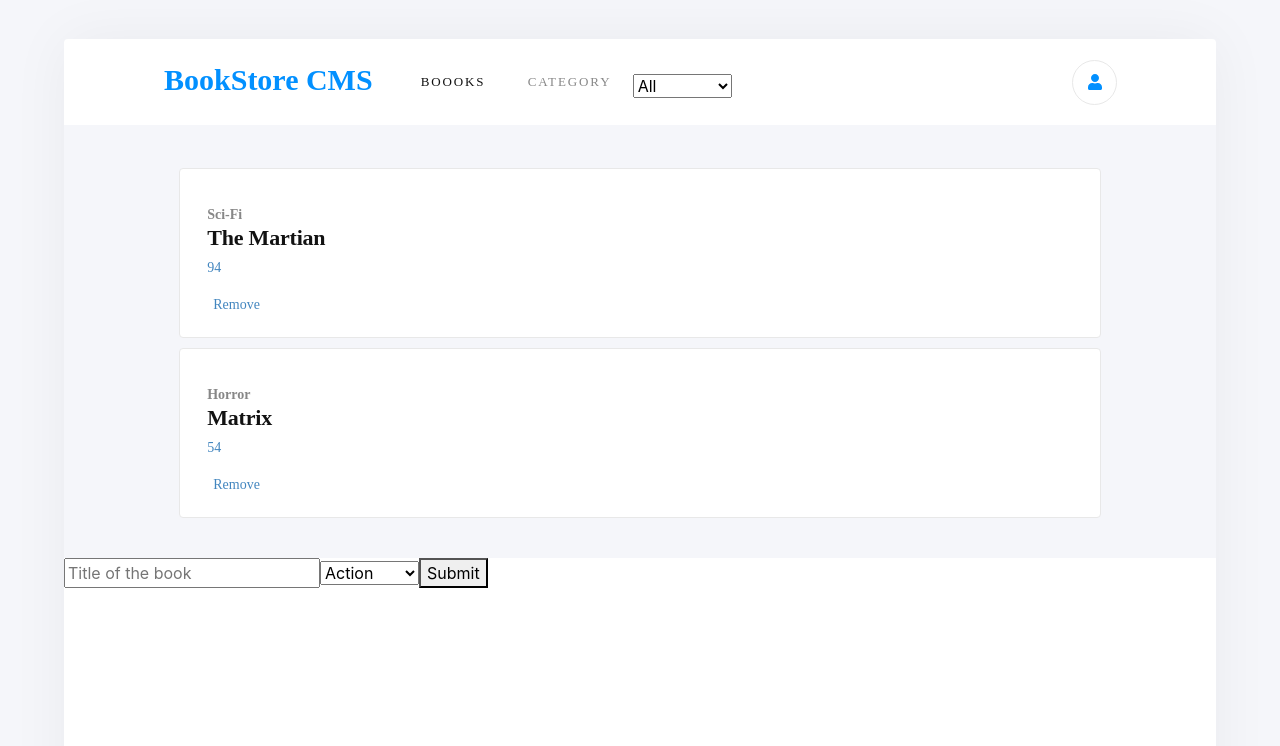
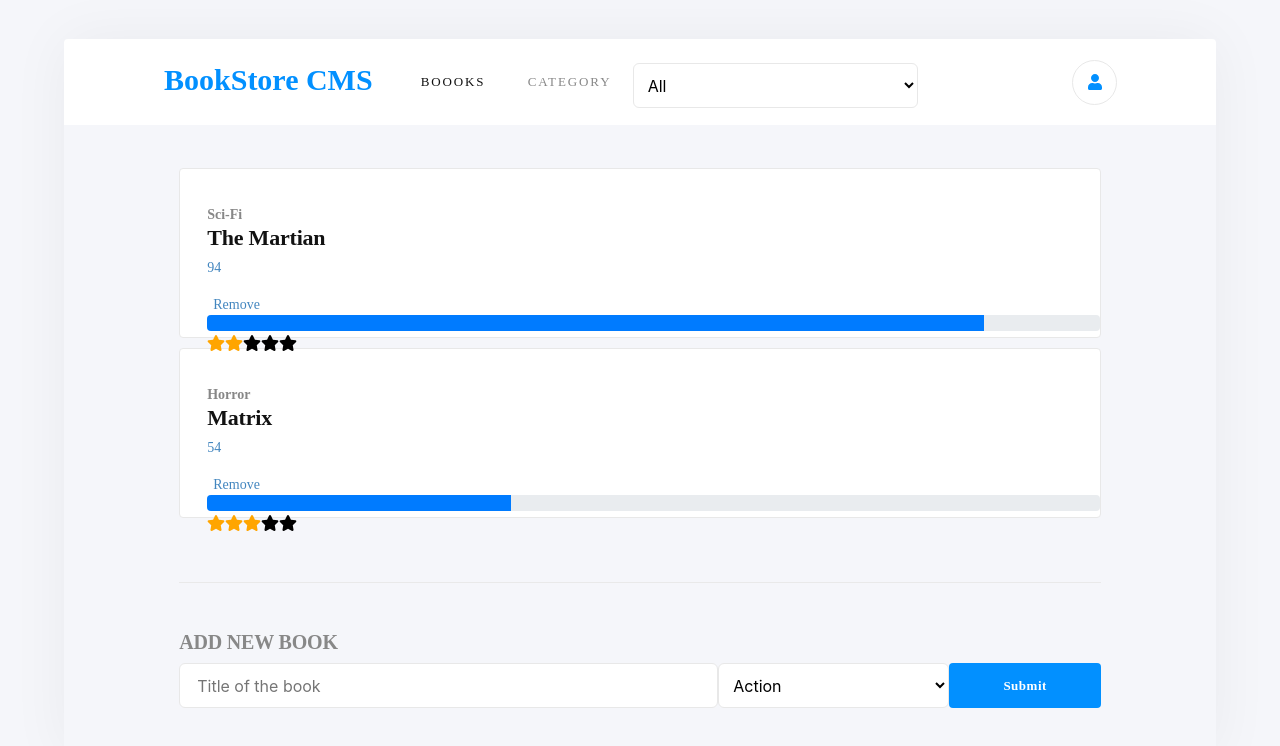
Before and after one commit to JuanPabloGil/BookStoreReact, a React (Create React App) app: page / in a window 1280 px wide. Shown: the part 110-856 px from the top of the page. Built offline with nearby package versions, Linux system fonts and the light colour scheme.

Commit message:
Create progressbar and stars rating  (by random)

```diff
--- a/package.json
+++ b/package.json
@@ -6,6 +6,7 @@
     "@fortawesome/fontawesome-svg-core": "^1.2.28",
     "@fortawesome/free-solid-svg-icons": "^5.13.0",
     "@fortawesome/react-fontawesome": "^0.1.10",
+    "@popperjs/core": "^2.4.2",
     "@testing-library/jest-dom": "^4.2.4",
     "@testing-library/react": "^9.3.2",
     "@testing-library/user-event": "^7.1.2",
--- a/src/components/Book.jsx
+++ b/src/components/Book.jsx
@@ -1,13 +1,56 @@
 import React from 'react';
+import { FontAwesomeIcon } from '@fortawesome/react-fontawesome'
+import { faStar } from '@fortawesome/free-solid-svg-icons'
+import { createPopper } from '@popperjs/core';
 
 const Book = ({ book, handleRemoveBook }) => {
+
+
+  const putsStarts = () => {
+    let starsN = Math.floor(Math.random() * 4) + 1
+    let arr = []
+    for(let i = 0 ; i < 5; i += 1){
+        if(i < starsN + 1 ){
+          arr.push('orange')
+        }else {
+          arr.push('black')
+        }
+    }
+    return arr
+  }
+
+  const randomNumber = ( ) => {
+    return Math.floor(Math.random() * 99) + 1
+  }
+
+  const random = randomNumber();
+
   return (
     <div className="Lesson-Panel">
-      <span className="School-of">{book.category}</span>
-      <h3 className="title">{book.title}</h3>
-      <span className="Suzanne-Collins">{book.id}</span>
-      <br/>
-      <button className="Remove pt-3" onClick={() => handleRemoveBook(book.id)} > Remove </button>
+      <div>
+        <span className="School-of">{book.category}</span>
+        <h3 className="title">{book.title}</h3>
+        <span className="Suzanne-Collins">{book.id}</span>
+        <br />
+        <button className="Remove pt-3" onClick={() => handleRemoveBook(book.id)} > Remove </button>
+      </div>
+      <div>
+        <div class="progress">
+
+          <div class="progress-bar " style= {{width: random+'%' }}role="progressbar" aria-valuenow={random} aria-valuemin="0" aria-valuemax="100"></div>
+        </div>
+      </div>
+      <div>
+        {
+          putsStarts().map((colorStar) => {
+            return <FontAwesomeIcon style={{color: colorStar}} icon={faStar}/>
+          })
+
+        }
+
+
+      </div>
+
     </div>
   );
 }
--- a/src/components/CategoryFilter.jsx
+++ b/src/components/CategoryFilter.jsx
@@ -15,7 +15,7 @@ const dispatch = useDispatch();
   const options = categories.map(category => <option key={category}  value={category} > {category} </option>  )
 
   return (
-        <select onChange={handleFilterChange} name="category" >
+        <select className="input-select" onChange={handleFilterChange} name="category" >
               {options}
         </select>
    );
--- a/src/containers/BooksForm.jsx
+++ b/src/containers/BooksForm.jsx
@@ -1,43 +1,45 @@
 import React from 'react';
-import {useDispatch} from 'react-redux'
-import {createBook} from '../actions'
+import { useDispatch } from 'react-redux'
+import { createBook } from '../actions'
 
 const BooksForm = () => {
 
   const [book, useBook] = React.useState({
-    title:'',
+    title: '',
     id: '',
     category: 'Action'
   });
 
   const ResetBook = () => {
     useBook({
-      title:'',
+      title: '',
       id: '',
-      category: 'Action' })
+      category: 'Action'
+    })
   }
 
   const [error, setError] = React.useState(false);
 
   const dispatch = useDispatch();
 
-  const HandleError = (value) =>{
+  const HandleError = (value) => {
     setError(value);
   }
 
-    const {title, id, category} = book;
+  const { title, id, category } = book;
 
   const HandleChange = (e) => {
-    useBook({...book,
+    useBook({
+      ...book,
       [e.target.name]: e.target.value,
       id: Math.floor(Math.random() * 100) + 1
     });
   }
 
-  const SubmitData =(e) =>{
+  const SubmitData = (e) => {
     e.preventDefault();
 
-    if (title.trim() === ""){
+    if (title.trim() === "") {
       HandleError(true);
       return
     }
@@ -48,19 +50,25 @@ const BooksForm = () => {
   }
 
   const categories = ["Action", "Biography", "History", "Horror", "Kids", "Learning", "Sci-Fi"];
-  const options = categories.map(category => <option key={category}  value={category} > {category} </option>  )
+  const options = categories.map(category => <option key={category} value={category} > {category} </option>)
 
   return (
-    <form onSubmit={SubmitData}>
-        <input placeholder="Title of the book" name="title" onChange={HandleChange} value={title}></input>
-        <select onChange={HandleChange} name="category" value={category}>
-              {options}
-        </select>
-        <button type="submit" value="Submit" >
-          Submit
+    <div className="grey-bg pt-4 pb-5">
+      <div className="formContainer  pt-5">
+        {error ? <div className="alert alert-danger">Error - Please fill all the fields. </div> : null}
+        <h2 className="titleAddBook">ADD NEW BOOK</h2>
+        <form className="d-flex align-items-center justify-content-between" onSubmit={SubmitData}>
+          <input className="input" placeholder="Title of the book" name="title" onChange={HandleChange} value={title}></input>
+          <select className="input-select " onChange={HandleChange} name="category" value={category}>
+            {options}
+          </select>
+          <button className="add-book " type="submit" value="Submit" >
+            Submit
         </button>
-    </form>
-   );
+        </form>
+      </div>
+    </div>
+  );
 }
 
 export default BooksForm;
--- a/src/index.js
+++ b/src/index.js
@@ -1,7 +1,7 @@
 import React from 'react';
 import ReactDOM from 'react-dom';
 import './styles/index.css';
-import 'bootstrap/dist/css/bootstrap.css'
+import 'bootstrap/dist/css/bootstrap.css';
 import { createStore } from 'redux';
 import { Provider } from 'react-redux';
 import App from './components/App';
--- a/src/styles/index.css
+++ b/src/styles/index.css
@@ -45,7 +45,6 @@ body {
 .panel-bg {
   margin: 149px auto 188px auto;
   width: 90%;
-  height: 1097px;
   border-radius: 4px;
   box-shadow: 0 0 60px 0 rgba(0, 0, 0, 0.05);
   background-color: white;
@@ -134,3 +133,61 @@ body {
   font-size: 14px;
   font-weight: 300;
 }
+
+.grey-bg {
+  background-color: #f5f6fa;
+}
+
+.formContainer {
+  width: 80%;
+  margin: auto;
+  background-color: #f5f6fa;
+  border-top: solid 1px #e9e9e9;
+}
+
+.titleAddBook {
+  height: 24px;
+  font-family: Montserrat;
+  font-size: 20px;
+  font-weight: bold;
+  font-stretch: normal;
+  font-style: normal;
+  line-height: normal;
+  letter-spacing: -0.18px;
+  color: #888888;
+}
+
+.input {
+  width: 664px;
+  height: 45px;
+  border-radius: 6px;
+  border: solid 1px #e8e8e8;
+  background-color: #ffffff;
+  text-indent: 15px;
+}
+
+.input-select {
+  width: 285px;
+  height: 45px;
+  border-radius: 6px;
+  border: solid 1px #e8e8e8;
+  background-color: #ffffff;
+  text-indent: 10px;
+}
+
+.add-book {
+  width: 184px;
+  height: 45px;
+  border-radius: 4px;
+  background-color: #0290ff;
+  border: none;
+  font-family: RobotoSlab;
+  font-size: 13px;
+  font-weight: bold;
+  font-stretch: normal;
+  font-style: normal;
+  line-height: normal;
+  letter-spacing: 0.5px;
+  text-align: center;
+  color: #ffffff;
+}
```
Also changed, not shown: src/components/App.js (+4 -4 lines), 1 other file (tests, documents, lock files or other folders).
